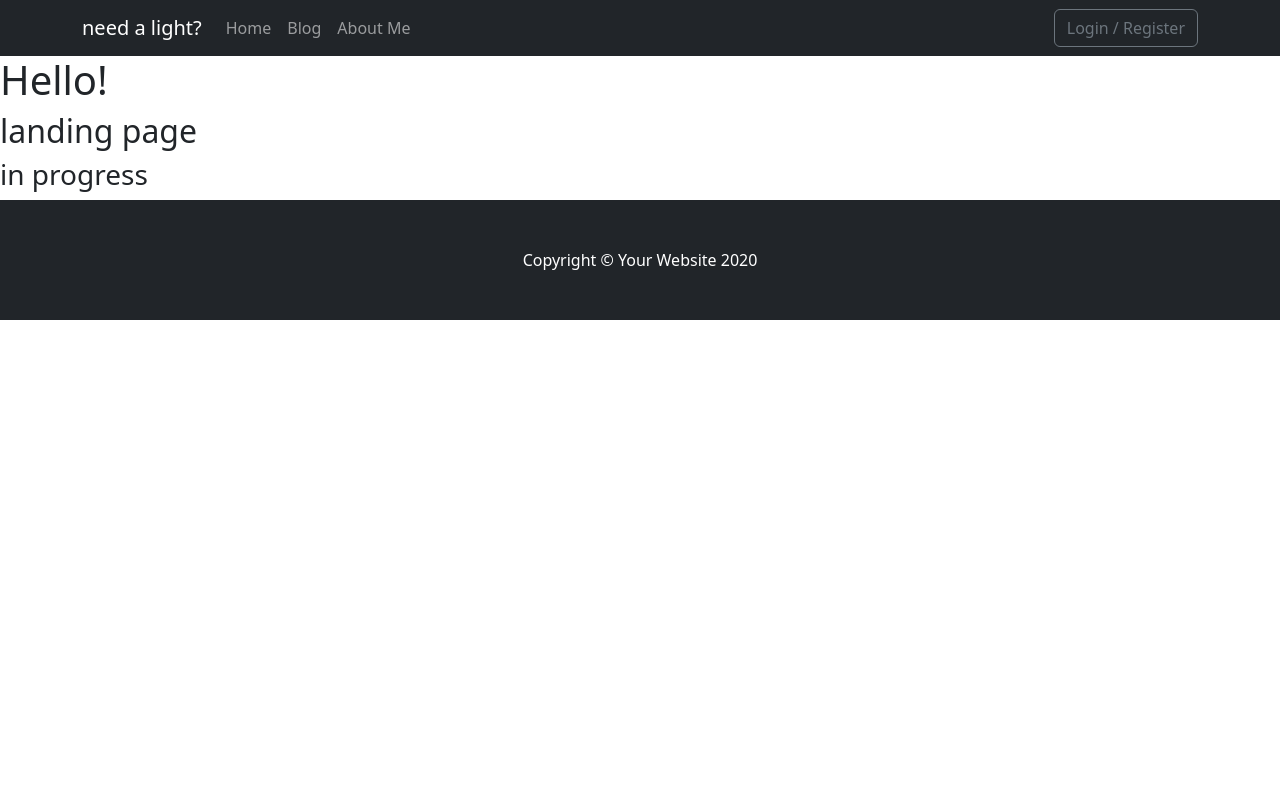
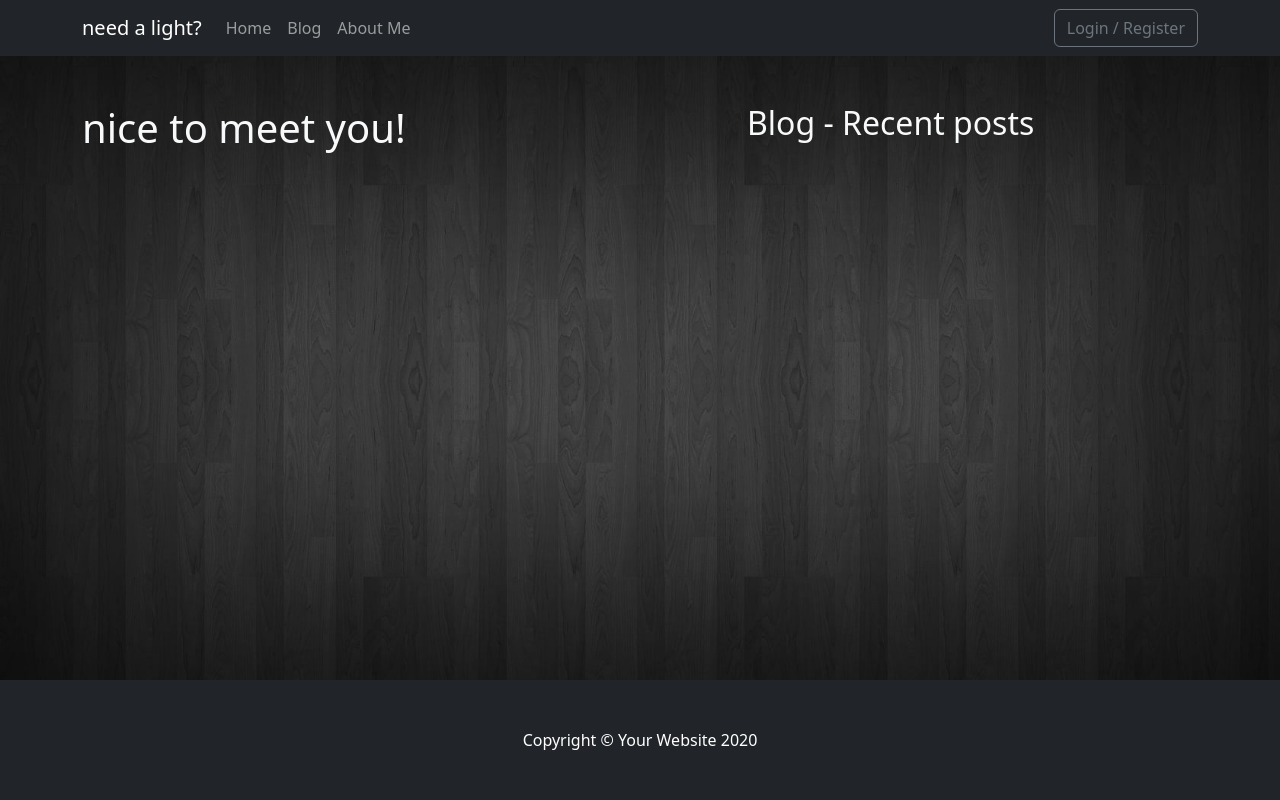
Before and after one commit to nidolight/djangoPublish, a Django app: page / in a window 1280 px wide. Run offline with Django 4.2, Linux system fonts and the light colour scheme; data that the repository does not hold is empty; some libraries are stand-ins or nearby versions.

Commit message:
landing_page updated

```diff
--- a/blog/templates/blog/base.html
+++ b/blog/templates/blog/base.html
@@ -25,10 +25,9 @@
   <link href="https://fonts.googleapis.com/css?family=Poppins:300,400,500&display=swap" rel="stylesheet">
 
   <link rel="stylesheet" href="{% static 'blog/css/rome.css' %}?after">
-  <link rel="stylesheet" href="{% static 'blog/css/style.css' %}">
 
-    <script src="https://cdn.jsdelivr.net/npm/@popperjs/core@2.9.2/dist/umd/popper.min.js" ></script>
-    <script src="https://cdn.jsdelivr.net/npm/bootstrap@5.2.0-beta1/dist/js/bootstrap.bundle.min.js" integrity="sha384-pprn3073KE6tl6bjs2QrFaJGz5/SUsLqktiwsUTF55Jfv3qYSDhgCecCxMW52nD2" crossorigin="anonymous"></script>
+  <script src="https://cdn.jsdelivr.net/npm/@popperjs/core@2.9.2/dist/umd/popper.min.js" ></script>
+  <script src="https://cdn.jsdelivr.net/npm/bootstrap@5.2.0-beta1/dist/js/bootstrap.bundle.min.js" integrity="sha384-pprn3073KE6tl6bjs2QrFaJGz5/SUsLqktiwsUTF55Jfv3qYSDhgCecCxMW52nD2" crossorigin="anonymous"></script>
 
 </head>
 
--- a/django_project/settings.py
+++ b/django_project/settings.py
@@ -142,6 +142,9 @@ USE_TZ = False
 
 STATIC_URL = '/static/'
 STATIC_ROOT = os.path.join(BASE_DIR, '_static')
+STATICFILES_DIRS = [
+    os.path.join(BASE_DIR, 'static'),
+]
 
 MEDIA_URL = '/media/'
 MEDIA_ROOT = os.path.join(BASE_DIR, '_media')
--- /dev/null
+++ b/single_pages/static/single_pages/css/landing.css
@@ -0,0 +1,13 @@
+body {
+    padding-top: 56px;
+    background: url('/static/single_pages/images/wood-gray-wallpaper.jpg') no-repeat
+center center fixed;
+    -webkit-backgroud-size: cover;
+    -moz-background-size: cover;
+    background-size: cover;
+    -o-background-size: cover;
+}
+
+section {
+    margin-bottom: 150px;
+}
--- a/single_pages/templates/single_pages/landing.html
+++ b/single_pages/templates/single_pages/landing.html
@@ -15,15 +15,59 @@
     <script src="https://cdn.jsdelivr.net/npm/@popperjs/core@2.9.2/dist/umd/popper.min.js" ></script>
     <script src="https://cdn.jsdelivr.net/npm/bootstrap@5.2.0-beta1/dist/js/bootstrap.bundle.min.js" integrity="sha384-pprn3073KE6tl6bjs2QrFaJGz5/SUsLqktiwsUTF55Jfv3qYSDhgCecCxMW52nD2" crossorigin="anonymous"></script>
 
+    <link rel="stylesheet" href="{% static 'single_pages/css/landing.css' %}" media="screen">
+
 </head>
 
 <body>
+    <script src='https://unpkg.com/magic-snowflakes/dist/snowflakes.min.js'></script>
+    <script>
+        var sf = new Snowflakes({
+            color: "#ffffff", // 색상
+            count: 50, // 갯수
+            minOpacity: 0.2, // 최소 투명도 0: 투명 | 1: 불투명
+            maxOpacity: 0.6 // 최대 투명도
+        });
+    </script>
+
     {% include 'blog/navbar.html' %}
     {% include 'blog/navbar_modal.html' %}
 
-    <h1>Hello!</h1>
-    <h2>landing page</h2>
-    <h3>in progress</h3>
-    {% include 'blog/footer.html' %}
+    <section>
+        <div class="container">
+
+            <div class="row">
+
+                <div class="col-md-7">
+                    <div class="text-light">
+                        <h1 class="mt-5"> nice to meet you!</h1>
+                    </div>
+                </div>
+                <div class="col-md-5">
+                    <h2 class="mt-5 text-light">Blog - Recent posts</h2>
+                    {% for post in recent_posts %}
+                        <div class="card mt-1">
+                            <div class="card-body">
+                                <h6><a href="{{ post.get_absolute_url }}" class="text-decoration-none text-dark">
+                                    {{ post.title }}</a>
+                                </h6>
+                                <span class="badge badge-pill bg-secondary float-end">
+                                    {{ post.author.username }}
+                                    &nbsp;
+                                    &nbsp;
+                                    {{ post.created_at }}
+                                </span>
+                            </div>
+                        </div>
+                    {% endfor %}
+                </div>
+            </div>
+        </div>
+    </section>
+
+    <div class="fixed-bottom">
+        {% include 'blog/footer.html' %}
+    </div>
+
 </body>
 </html>
--- a/single_pages/views.py
+++ b/single_pages/views.py
@@ -1,9 +1,14 @@
 from django.shortcuts import render
+from blog.models import Post
 
 def landing(request):
+    recent_posts = Post.objects.order_by('-pk')[:3]
     return render(
         request,
-        'single_pages/landing.html'
+        'single_pages/landing.html',
+        {
+            'recent_posts':recent_posts,
+        }
     )
 
 def about_me(request):
```
Also changed, not shown: single_pages/static/single_pages/images/wood-gray-wallpaper.jpg (added).
